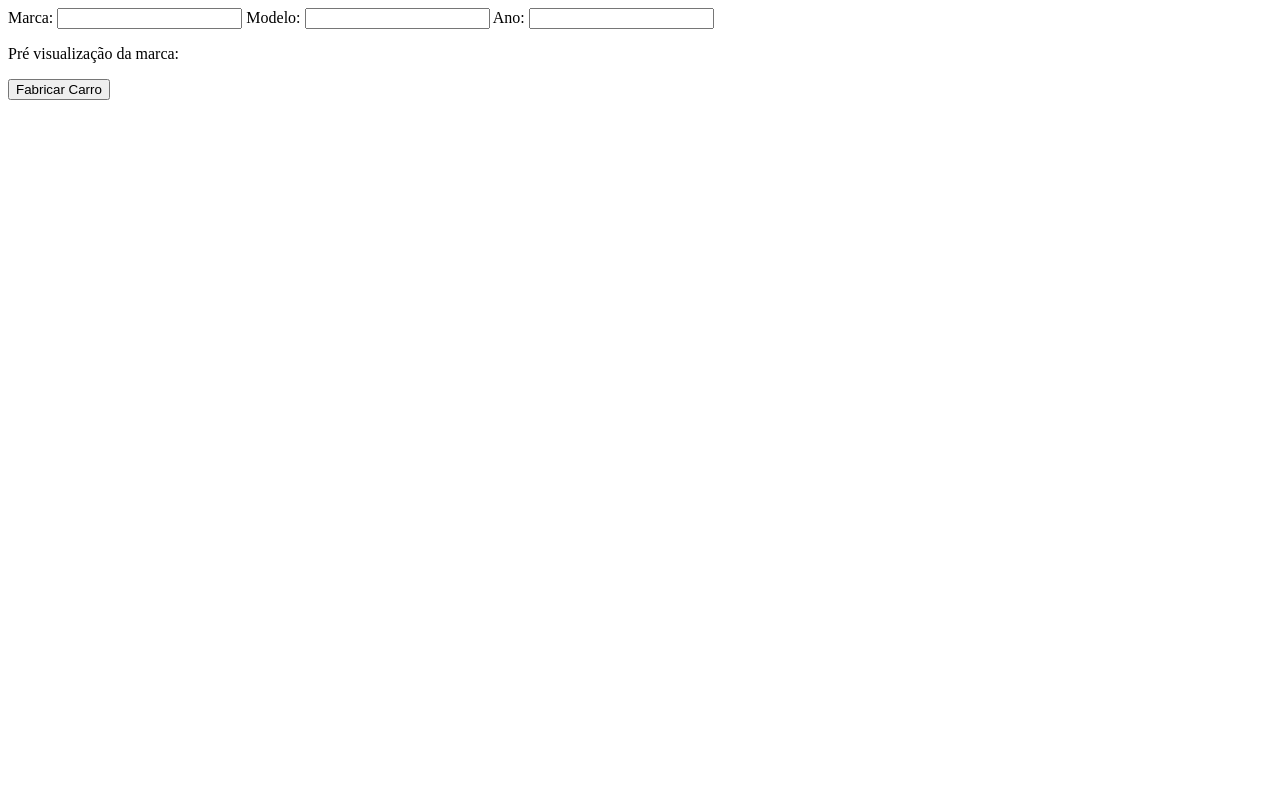
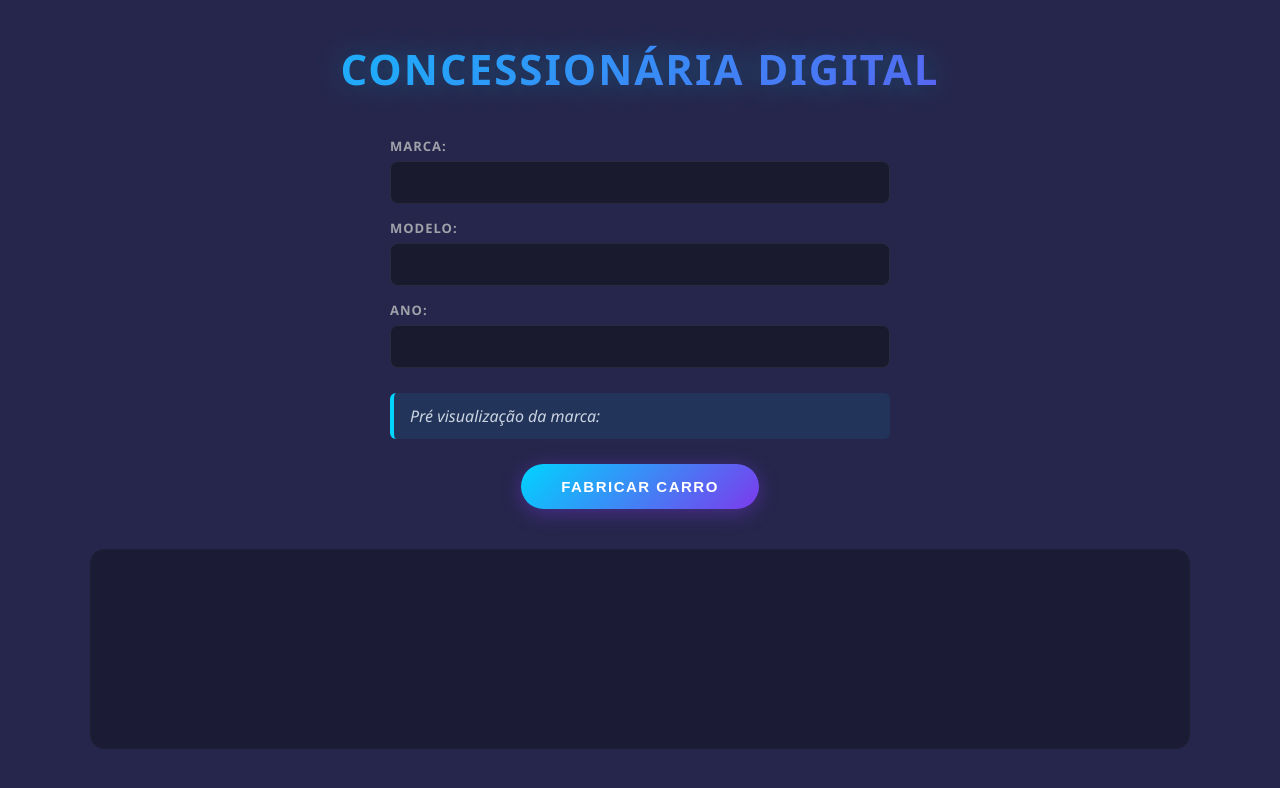
Before and after one commit to NicolasCesarMendes/Desafio-Concessionaria, a plain HTML site: page index.html in a window 1280 px wide. Drawn offline with Linux system fonts and the light colour scheme.

Commit message:
Implementação de CSS

```diff
--- a/index.html
+++ b/index.html
@@ -3,9 +3,12 @@
 <head>
     <meta charset="UTF-8">
     <meta name="viewport" content="width=device-width, initial-scale=1.0">
-    <title>Concessionaria Digital</title>
+    <title>Concessionária Digital</title>
+    <link rel="stylesheet" href="style.css">
 </head>
 <body>
+    <h1>Concessionária Digital</h1>
+
     <label for="marca">Marca:</label>
     <input type="text" id="marca">
 
--- a/script.js
+++ b/script.js
@@ -39,10 +39,10 @@ function fabricarCarro() {
     }
 
     card.onmouseover = function() {
-        card.style.backgroundColor = "blue";
+        card.style.backgroundColor = "#0f172a";
     }
 
     card.onmouseout = function() {
-        card.style.backgroundColor = "red";
+        card.style.backgroundColor = "#1e293b";
     }
 }
--- a/style.css
+++ b/style.css
@@ -0,0 +1,138 @@
+* {
+    margin: 0;
+    padding: 0;
+    box-sizing: border-box;
+}
+
+body {
+    font-family: 'Segoe UI', Tahoma, sans-serif;
+    background: #26264c;
+    min-height: 100vh;
+    padding: 40px 20px;
+    color: #e4e4e7;
+}
+
+h1 {
+    text-align: center;
+    font-size: 42px;
+    font-weight: 800;
+    letter-spacing: 2px;
+    text-transform: uppercase;
+    margin-bottom: 40px;
+    background: linear-gradient(135deg, #00d4ff, #7c3aed);
+    -webkit-background-clip: text;
+    background-clip: text;
+    -webkit-text-fill-color: transparent;
+    text-shadow: 0 0 30px rgba(0, 212, 255, 0.3);
+}
+
+label {
+    display: block;
+    max-width: 500px;
+    margin: 15px auto 6px;
+    font-weight: 600;
+    font-size: 13px;
+    letter-spacing: 1px;
+    text-transform: uppercase;
+    color: #a1a1aa;
+}
+
+input {
+    display: block;
+    width: 100%;
+    max-width: 500px;
+    margin: 0 auto;
+    padding: 12px 16px;
+    border: 1px solid #2a2a3e;
+    border-radius: 8px;
+    font-size: 15px;
+    background: #1a1a2e;
+    color: #f4f4f5;
+    outline: none;
+    transition: border-color 0.2s, box-shadow 0.2s;
+}
+
+input:focus {
+    border-color: #00d4ff;
+    box-shadow: 0 0 0 3px rgba(0, 212, 255, 0.15);
+}
+
+#preview {
+    max-width: 500px;
+    margin: 25px auto 15px;
+    padding: 12px 16px;
+    background: rgba(0, 212, 255, 0.08);
+    border-left: 4px solid #00d4ff;
+    border-radius: 6px;
+    font-style: italic;
+    color: #cbd5e1;
+}
+
+button {
+    display: block;
+    margin: 25px auto 40px;
+    padding: 14px 40px;
+    background: linear-gradient(135deg, #00d4ff, #7c3aed);
+    color: #fff;
+    border: none;
+    border-radius: 30px;
+    font-size: 15px;
+    font-weight: 700;
+    text-transform: uppercase;
+    letter-spacing: 1.5px;
+    cursor: pointer;
+    box-shadow: 0 4px 20px rgba(124, 58, 237, 0.4);
+    transition: transform 0.2s, box-shadow 0.2s;
+}
+
+button:hover {
+    transform: translateY(-3px);
+    box-shadow: 0 8px 30px rgba(0, 212, 255, 0.5);
+}
+
+#patio {
+    display: grid;
+    grid-template-columns: repeat(auto-fill, minmax(220px, 1fr));
+    gap: 20px;
+    max-width: 1100px;
+    margin: 0 auto;
+    padding: 25px;
+    background: rgba(0, 0, 0, 0.3);
+    border: 1px solid #1f1f33;
+    border-radius: 14px;
+    min-height: 200px;
+}
+
+#patio div {
+    background: #1e293b;
+    color: #f1f5f9;
+    padding: 20px;
+    border: 1px solid #334155;
+    border-radius: 10px;
+    cursor: pointer;
+    box-shadow: 0 4px 15px rgba(0, 0, 0, 0.5);
+    transition: transform 0.25s, box-shadow 0.25s, border-color 0.25s;
+    text-align: center;
+}
+
+#patio div:hover {
+    transform: translateY(-5px) scale(1.03);
+    border-color: #00d4ff;
+    box-shadow: 0 10px 30px rgba(0, 212, 255, 0.25);
+}
+
+#patio div h3 {
+    font-size: 22px;
+    margin-bottom: 10px;
+    text-transform: uppercase;
+    letter-spacing: 1px;
+    color: #00d4ff;
+    border-bottom: 2px solid rgba(255, 255, 255, 0.1);
+    padding-bottom: 8px;
+}
+
+#patio div p {
+    margin: 6px 0;
+    font-size: 14px;
+    color: #cbd5e1;
+}
```
